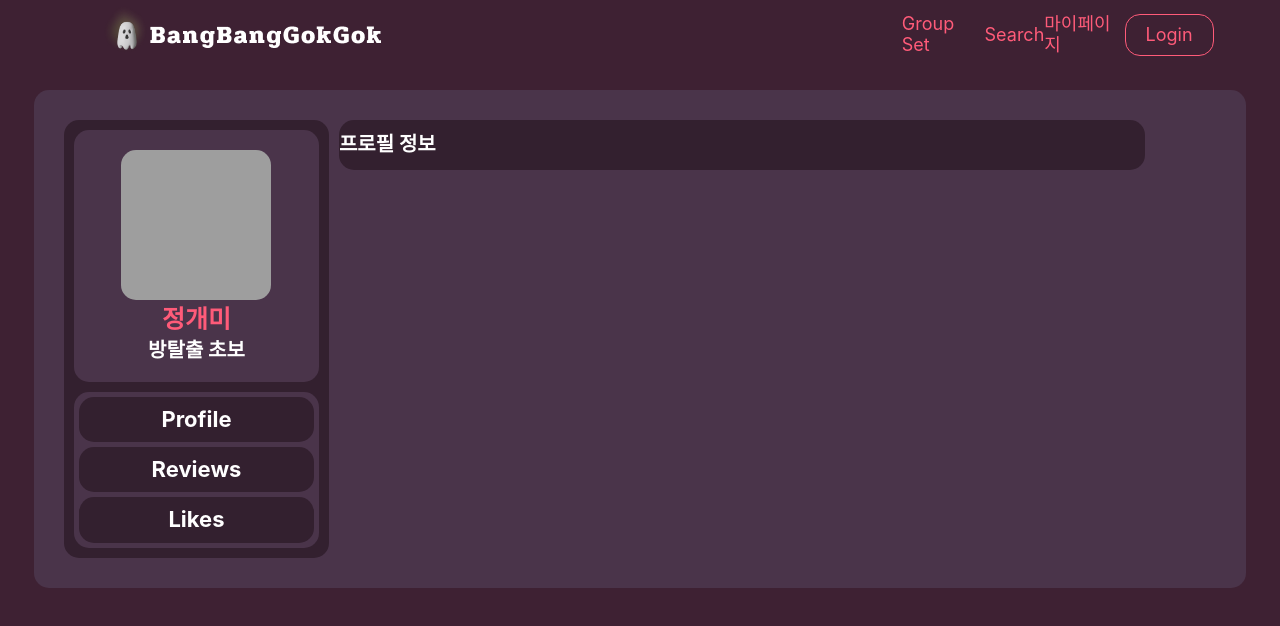
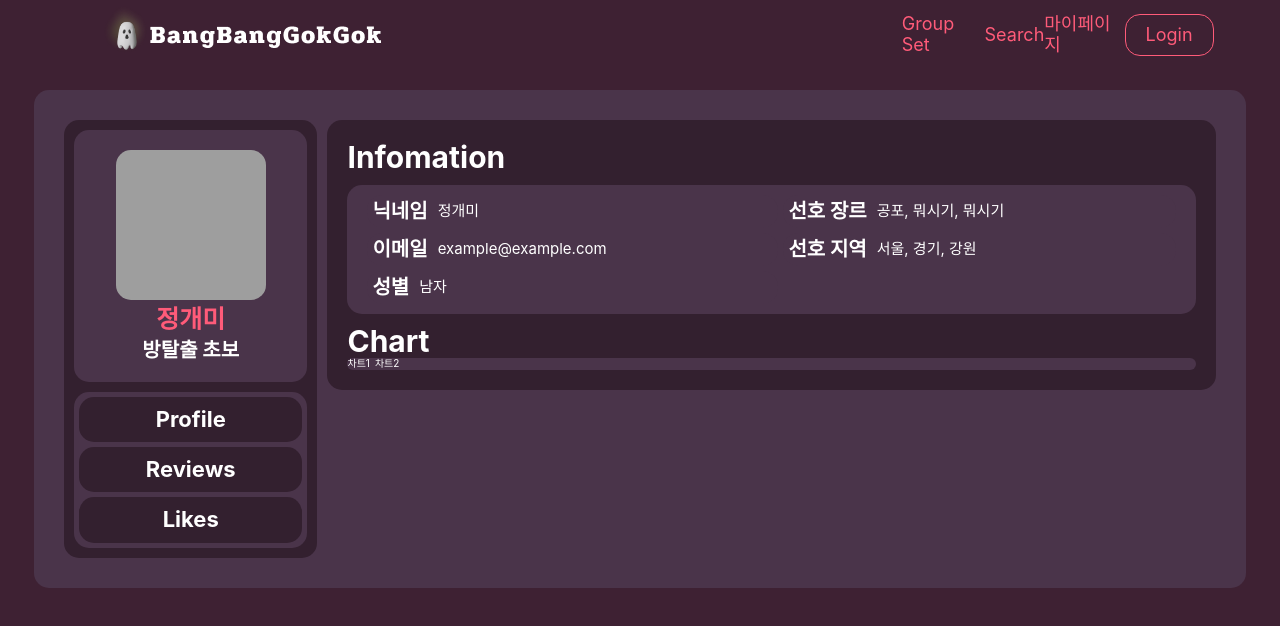
Before and after one commit to predictyson/BangBangGokGok, a React (Vite) app in the folder FrontEnd/: page /mypage in a window 1280 px wide. Shown: the top 626 px of the page. Built offline with nearby package versions, Linux system fonts and the light colour scheme; grey boxes are pictures that could not be loaded.

Commit message:
✨ feat: ProfileInfo 구현 중

```diff
--- a/FrontEnd/src/components/mypage/RightSection/RightContent.tsx
+++ b/FrontEnd/src/components/mypage/RightSection/RightContent.tsx
@@ -12,8 +12,9 @@ export default function RightContent() {
 }
 
 const Wrapper = styled.div`
-  width: 70%;
+  width: 77%;
   height: 100%;
+  padding: 2rem;
   background-color: ${theme.colors.container};
   border-radius: 1.5rem;
 `;
--- a/FrontEnd/src/pages/MyPage/ProfileInfoSection.tsx
+++ b/FrontEnd/src/pages/MyPage/ProfileInfoSection.tsx
@@ -1,9 +1,88 @@
 import React from "react";
+import styled from "styled-components";
+import { theme } from "@/styles/theme";
 
 export default function ProfileInfoSection() {
   return (
     <>
-      <h1>프로필 정보</h1>
+      <SectionTitle>Infomation</SectionTitle>
+      <SectionContentWrapper>
+        <ContentWrapper>
+          <ContentTitle>닉네임</ContentTitle>
+          <Content>정개미</Content>
+        </ContentWrapper>
+        <ContentWrapper>
+          <ContentTitle>이메일</ContentTitle>
+          <Content>example@example.com</Content>
+        </ContentWrapper>
+        <ContentWrapper>
+          <ContentTitle>성별</ContentTitle>
+          <Content>남자</Content>
+        </ContentWrapper>
+        <ContentWrapper>
+          <ContentTitle>선호 장르</ContentTitle>
+          <Content>공포, 뭐시기, 뭐시기</Content>
+        </ContentWrapper>
+        <ContentWrapper>
+          <ContentTitle>선호 지역</ContentTitle>
+          <Content>서울, 경기, 강원</Content>
+        </ContentWrapper>
+      </SectionContentWrapper>
+      <SectionTitle>Chart</SectionTitle>
+      <ChartWrapper>
+        <div>차트1</div>
+        <div>차트2</div>
+      </ChartWrapper>
     </>
   );
 }
+
+const SectionTitle = styled.h1`
+  font-size: 3rem;
+  font-weight: ${theme.fontWeight.bold};
+  color: ${theme.colors.white};
+  margin: 0;
+`;
+
+const SectionContentWrapper = styled.div`
+  display: flex;
+  flex-direction: column;
+  flex-wrap: wrap;
+  gap: 0.5rem;
+  height: 10.9rem;
+  background-color: ${theme.colors.containerLight};
+  padding: 1rem 2rem;
+  border-radius: 1.5rem;
+  margin: 1rem 0;
+`;
+
+const ContentWrapper = styled.div`
+  display: flex;
+  flex-direction: row;
+  align-items: center;
+  gap: 0.5rem;
+  background-color: ${theme.colors.containerLight};
+  border-radius: 1.5rem;
+`;
+
+const ContentTitle = styled.h2`
+  font-size: 2rem;
+  font-weight: ${theme.fontWeight.bold};
+  color: ${theme.colors.white};
+  margin: 0.5rem;
+`;
+
+const Content = styled.div`
+  font-size: 1.5rem;
+  font-weight: ${theme.fontWeight.normal};
+  color: ${theme.colors.white};
+`;
+
+const ChartWrapper = styled.div`
+  display: flex;
+  flex-direction: row;
+  align-items: center;
+  gap: 0.5rem;
+  background-color: ${theme.colors.containerLight};
+  border-radius: 1.5rem;
+`;
```
